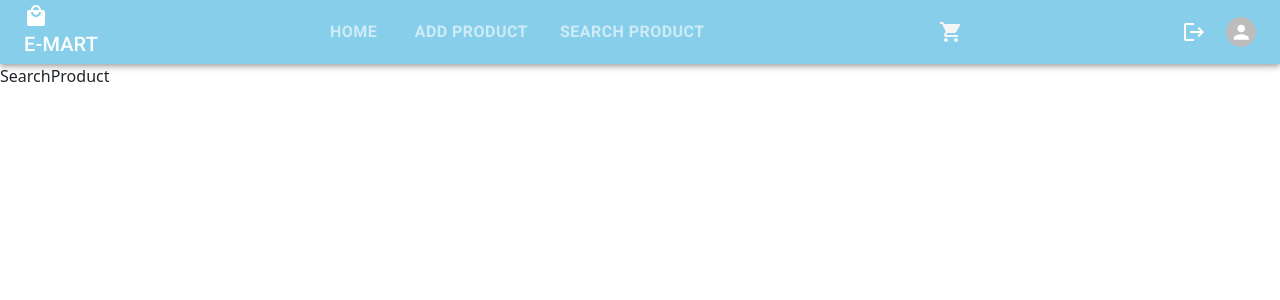
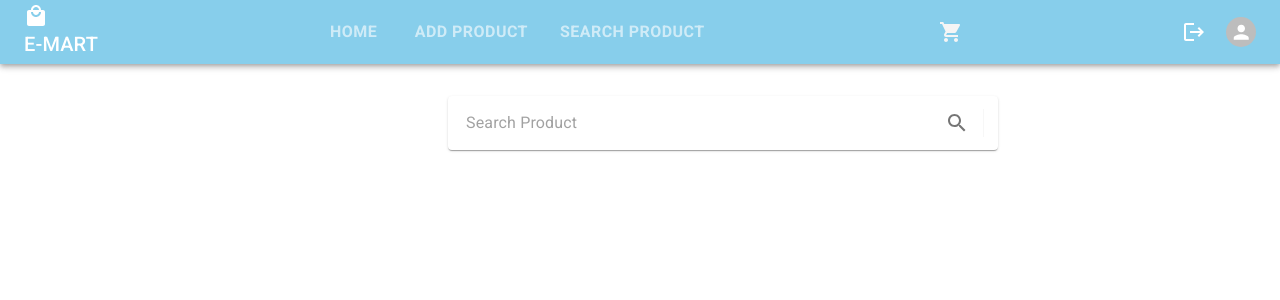
Before and after one commit to anasraza524/E-commerce, a React (Create React App) app in the folder web/: page /SearchProduct in a window 1280 px wide. Shown: the top 300 px of the page. Built offline with nearby package versions, Linux system fonts and the light colour scheme.

Commit message:
addcart implemetd

```diff
--- a/web/src/Pages/AddToProduct.jsx
+++ b/web/src/Pages/AddToProduct.jsx
@@ -20,7 +20,8 @@ const AddToProduct = ({BageNo,setBageNo}) => {
         await axios.get(`${baseUrl}/addtocarts`);
       setaddtoCartData(response.data.data);
       console.log("addtocart", response.data.data)
-      setBageNo(response.data.data.length)
+    setBageNo(response.data.data.length)
+
     })();
   }, [loadProduct]);
 
@@ -30,32 +31,15 @@ const AddToProduct = ({BageNo,setBageNo}) => {
     try {
       const response = await axios.delete(`${baseUrl}/addtocart/${id}`)
       console.log("response: ", response.data);
-      setBageNo(BageNo-1)
+
       setLoadProduct(!loadProduct)
 
     } catch (error) {
       console.log("error in getting all products", error);
     }
   }
-
-  // const addBageNo = async () => {
-  //   let bage = addtoCartData.length
-
-  //   try {
-  //     const response = await
-  //     axios.post(`${baseUrl}/bageno`,{bage} );
-
-  //  console.log("ss",response)
-  // // setBageNo(response)
-  //   setLoadProduct(!loadProduct)
-
-  //   } catch (error) {
-  //     console.log("error cart in getting all products", error);
-  //   }
-  // }
-
   return (
-    <div><Grid sx={{m:{xs:1,sm:2,lg:3}}} container item spacing={6}>
+    <div><Grid sx={{m:{xs:1,sm:5,lg:3}}} container item spacing={6}>
     {(!addtoCartData) ? null :
    addtoCartData?.map((eachProduct, index) => (
      <Paper
@@ -70,7 +54,7 @@ const AddToProduct = ({BageNo,setBageNo}) => {
        <CancelIcon
 
 onClick={() => {
-  deleteCartProduct(eachProduct.id)
+  deleteCartProduct(eachProduct._id)
 }}
 
        sx={{m:1,float:"right"}}/>
--- a/web/src/Pages/Home.jsx
+++ b/web/src/Pages/Home.jsx
@@ -68,7 +68,11 @@ const getAllProducts = async () => {
     console.log("response: ", response.data.data);
 
     setHomeProductData(response.data.data);
-
+    if(response.data.data.length === 0){
+         handleClickOpen()
+       }else{
+         handleClose()
+      }
   } catch (error) {
     console.log("error in getting all products", error);
   }
@@ -87,7 +91,17 @@ useEffect(() => {
 console.log("response2: ", response.data.data)
       setCurrentProduct(response.data.data)
       console.log("CurrentProduct",CurrentProduct)
-      addcart(response.data.data)
+      let cart = {
+        id:response.data.data._id,
+        name:response.data.data.name,
+        price:response.data.data.price,
+        description:response.data.data.description,
+        productImage:response.data.data.productImage
+      }
+
+
+
+      addcart(cart)
       if(!addcart.error)
       {
 
--- a/web/src/Pages/SearchProduct.jsx
+++ b/web/src/Pages/SearchProduct.jsx
@@ -1,8 +1,38 @@
 import React from 'react'
-
+import {Box,TextField,Button,
+  Container,styled,Avatar
+,Paper,InputBase,IconButton,Divider} from '@mui/material';
+import SearchIcon from '@mui/icons-material/Search';
+import InputLabel from '@mui/material/InputLabel';
+import MenuItem from '@mui/material/MenuItem';
+import FormControl from '@mui/material/FormControl';
 const SearchProduct = () => {
   return (
-    <div>SearchProduct</div>
+    <div>
+
+
+      <Paper
+
+    sx={{ m:{lg:4,xs:2,sm:3},ml:{lg:"35%",xs:0,sm:"25%"},mb:"10px" ,p: '5px 10px', display: 'flex', alignItems: 'center', width: {xs:280,sm:500,lg:550} }}
+  >
+
+    <InputBase
+      sx={{ ml: 1, flex: 1 }}
+      placeholder="Search Product"
+      // onChange={(e)=>{
+      //    setcurentRollNo(e.target.value)
+      //  }}
+      inputProps={{ 'aria-label': 'search google maps' }}
+    />
+    <IconButton  type="button" sx={{ p: '10px' }} aria-label="search">
+      <SearchIcon />
+    </IconButton>
+    <Divider sx={{ height: 28, m: 0.5 }} orientation="vertical" />
+
+  </Paper>
+
+
+  </div>
   )
 }
 
```
Also changed, not shown: 1 other file (tests, documents, lock files or other folders).
